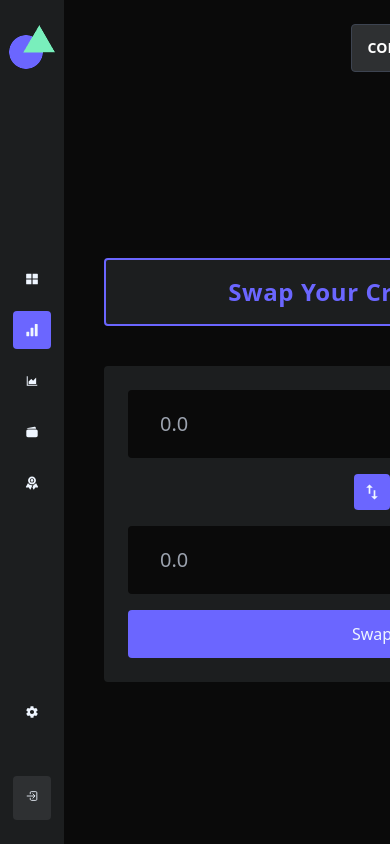
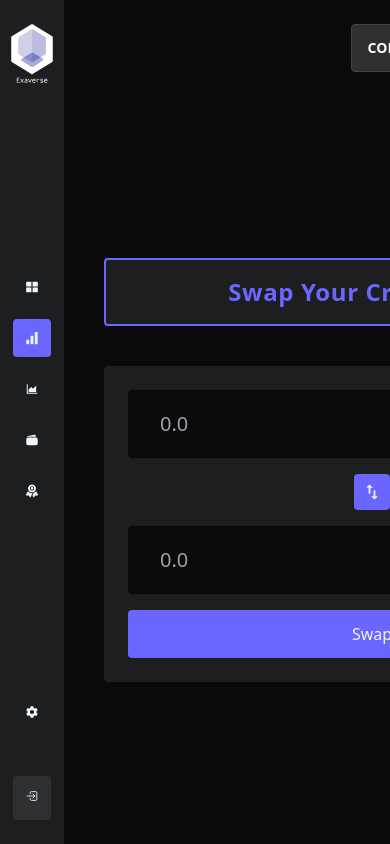
Before and after one commit to Virendra-khorwal/blockchain-coin-swap-web-app, a Next.js app: page /swap in a window 390 px wide. Shown: the top 844 px of the page. Built offline with nearby package versions, Linux system fonts and the light colour scheme; what wagmi would draw is missing.

Commit message:
minor fix

```diff
--- a/components/Sidebar.jsx
+++ b/components/Sidebar.jsx
@@ -4,7 +4,7 @@ import { AiFillSignal, AiOutlineAreaChart, BsBack } from "react-icons/ai";
 import { IoIosWallet, IoMdSettings } from "react-icons/io";
 import { IoRibbon, IoLogInOutline, IoLogOutOutline } from "react-icons/io5";
 
-import logo from "../public/logo.png";
+import logo from "../asset/logo.svg";
 import Image from "next/image";
 import { useRouter } from "next/router";
 
@@ -15,10 +15,10 @@ const Sidebar = () => {
   return (
     <div className="h-screen bg-dark-secondary text-white flex flex-col justify-between items-center py-6 w-32 sm:w-16">
       <div className="cursor-pointer">
-        <Image src={logo} alt="Logo" />
+        <Image width={60} height={60} src={logo} alt="Logo" />
       </div>
       <div className="text-3xl sm:text-sm">
-        <ul className="flex flex-col gap-y-10 sm:gap-y-2 ">
+        <ul className="flex flex-col gap-y-4 sm:gap-y-2 ">
           <li>
             <Link href="/">
               <div
--- a/pages/index.js
+++ b/pages/index.js
@@ -9,6 +9,7 @@ import WalletModal from "../components/WalletModal";
 import { TransactionContext } from "../context/TransactionContext";
 import { useContext, useEffect } from "react";
 import LatestFeed from "../components/LatestFeed";
+
 
 export default function Home() {
   const router = useRouter();
@@ -23,7 +24,7 @@ export default function Home() {
       <Head>
         <title>Exaverse</title>
         <meta name="description" content="Generated by create next app" />
-        <link rel="icon" href="/favicon.ico" />
+        <link rel="icon" href='./icon.ico' />
       </Head>
       <main className="flex flex-col w-full gap-y-10 ">
         <div className=" min-w-[200px] sm:w-64" >
--- a/pages/swap.jsx
+++ b/pages/swap.jsx
@@ -102,7 +102,7 @@ const Swap = () => {
       <Head>
         <title>Exaverse - Coin Swap</title>
         <meta name="description" content="Generated by create next app" />
-        <link rel="icon" href="/favicon.ico" />
+        <link rel="icon" href="./icon.ico" />
       </Head>
       <div>
         <div className="bg-dark-secondary border border-primary-color border-2 px-4 py-4 rounded mb-10 text-2xl font-semibold tracking-wide text-center text-primary-color">
```
Also changed, not shown: asset/logo.svg (added), 1 other file (tests, documents, lock files or other folders).
